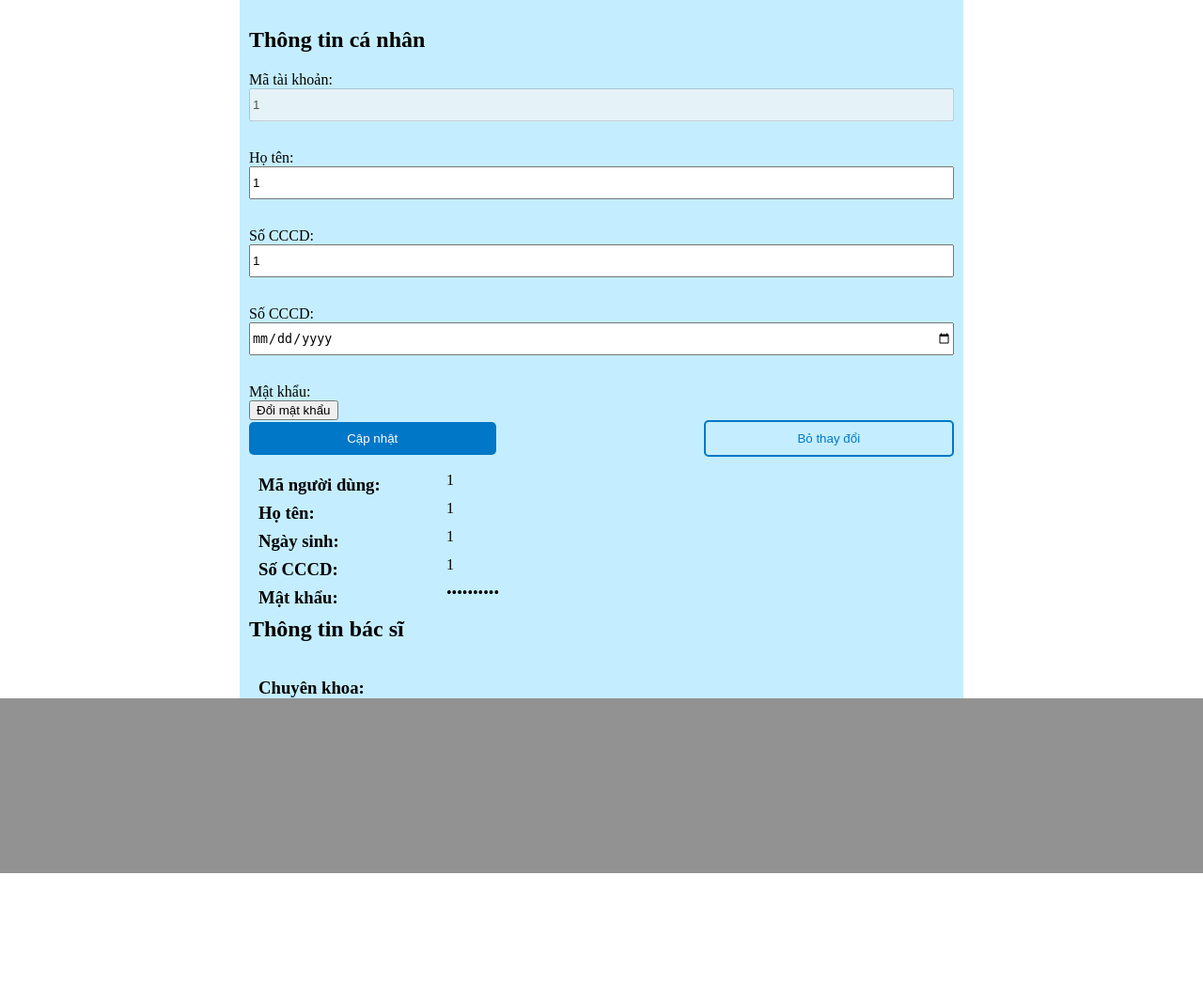
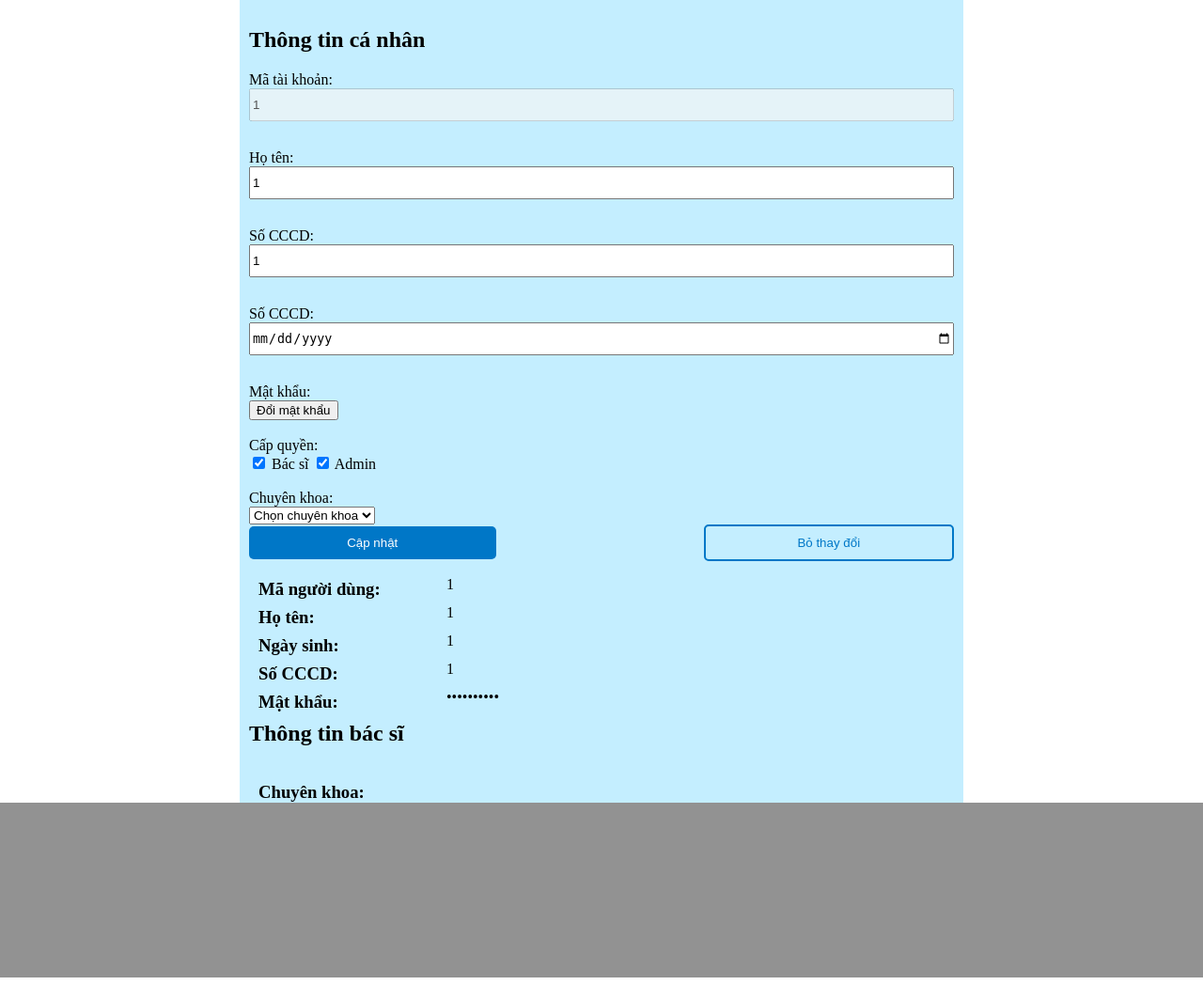
Before and after one commit to Numeristic/BaiTapNhom_CT428_Nhom1, a PHP site: page /src/user/thongtincanhan.php in a window 1280 px wide. Shown: the part 239-1287 px from the top of the page at 94% size. Before the commit the page ends 1168 px from the top, so only its background shows below. Run offline with PHP 8.4, Linux system fonts and the light colour scheme; the visitor is signed in with stand-in values (Sample User, id 1); data that the repository does not hold is empty.

Commit message:
Most likely my final commit for the day.

```diff
--- a/src/client/scripts/phieukhambenh.js
+++ b/src/client/scripts/phieukhambenh.js
@@ -52,7 +52,6 @@ function show(){
     for (let x=0;x<current_radios.length;x++) {
         current_radios[x].checked = false;
         if (current_radios[x].value==saved_values["khung_gio"]) {
-            console.log("Found it.");
             index = x;
         }
     }
--- a/src/client/scripts/thongtincanhan.js
+++ b/src/client/scripts/thongtincanhan.js
@@ -4,8 +4,23 @@ let form_input_ids = [
     "socccd"
 ];
 
-const form = document.getElementById("main_form");
+const bs_perms = document.getElementById("input_bacsi");
+const admin_perms = document.getElementById("input_admin");
 
-if (form) {
+const label_ck = document.getElementById("label_ck");
+const ck = document.getElementById("input_ck");
 
+if (bs_perms && admin_perms && label_ck && ck) {
+    function on_bs_change(){
+        if (bs_perms.checked==false) {
+            label_ck.style.display = 'none';
+            ck.style.display = 'none';
+        } else {
+            label_ck.style.display = 'inline';
+            ck.style.display = 'inline';
+        }
+    }
+    on_bs_change();
+
+    bs_perms.addEventListener("change",on_bs_change);
 }
--- a/src/server/db/htdlkbtt.sql
+++ b/src/server/db/htdlkbtt.sql
@@ -42,7 +42,6 @@ create table BacSi (
 
 create table QuanLy (
     ID int primary key,
-    HoTen varchar(50) not null,
 
     constraint fk_ThongTinTKQL
     foreign key (ID)
--- a/src/server/scripts/processBooking.php
+++ b/src/server/scripts/processBooking.php
@@ -68,7 +68,7 @@
             $stm2 = $mysqli->prepare("INSERT INTO LichKham(ID_BacSi,ID_BenhNhan,ID_ChuyenKhoa,ID_TrangThai,KhungGio,LyDoKham,NgayKham) VALUES(?,?,?,?,?,?,?)");
 
 
-            $id_bn = $_SESSION["ID_TaiKhoan"]; //Replace third argument with session-logged UserId later on. (Done)
+            $id_bn = $_SESSION["ID_TaiKhoan"];
             $id_trangthai = 1;
 
             $id_cg = null;
--- /dev/null
+++ b/src/server/templates/updateUserInfoAdminOnly.php
@@ -0,0 +1,24 @@
+<br>
+<label>Cấp quyền:</label>
+<div>
+    <input type="checkbox" id="input_bacsi" name="bs_perms" <?php if ($is_bs>0) {
+        echo "checked";
+    } ?>>
+    <label for="bs_perms">Bác sĩ</label>
+
+    <input type="checkbox" id="input_admin" name="admin_perms" <?php if ($is_admin>0) {
+        echo "checked";
+    } ?>>
+    <label for="admin_perms">Admin</label>
+</div>
+<br>
+
+<label for="ck" id="label_ck">Chuyên khoa:</label>
+<br>
+<select name="ck" id="input_ck">
+    <option value="">Chọn chuyên khoa</option>
+    <?php
+        require_once("../server/scripts/loadCk.php");
+    ?>
+</select>
+<br>
--- a/src/server/templates/updateUserInfoEditForm.php
+++ b/src/server/templates/updateUserInfoEditForm.php
@@ -26,6 +26,9 @@
     <br>
     <?php
         //If the user is an admin then let they change the doctor's ChuyenKhoa, and permission levels as well.
+        if ($_SESSION["Admin"]>0) {
+            require_once("../server/templates/updateUserInfoAdminOnly.php");
+        }
     ?>
 
     <div id="form_step_finish" class="form_footer">
--- a/src/user/thongtincanhan.php
+++ b/src/user/thongtincanhan.php
@@ -83,6 +83,7 @@
             include '../server/templates/header.php'
         ?>
         <link rel="stylesheet" href="../server/styles/booking_info_extra.css">
+        <script src="../client/scripts/thongtincanhan.js" defer></script>
         <main>
             <div id="flex_div1">
                 <div class="empty"></div>
--- a/src/user/xemyeucaukham.php
+++ b/src/user/xemyeucaukham.php
@@ -22,7 +22,7 @@
     if ($stm->execute()) {
         $data_result = $stm->get_result();
         if ($data_result->num_rows<=0) {
-            $_SESSION["alertMessage"] = "Bạn chưa có lịch khám!";
+            $_SESSION["alertMessage"] = "Người dùng chưa có lịch khám!";
             exit;
         }
         while ($row = $data_result->fetch_assoc()) {
```
